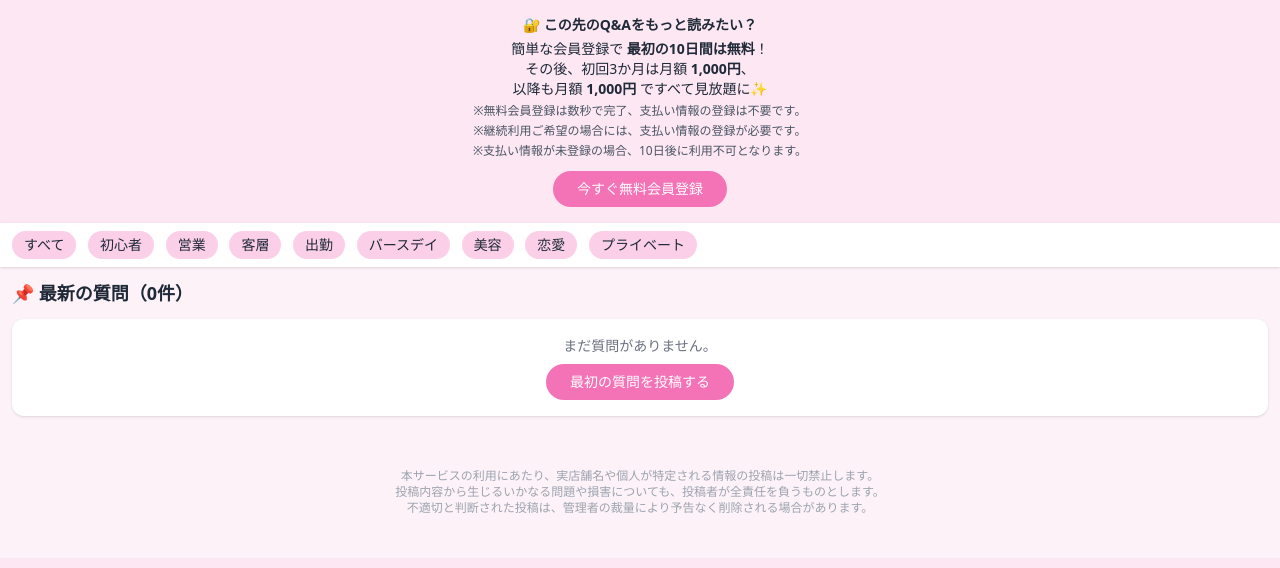
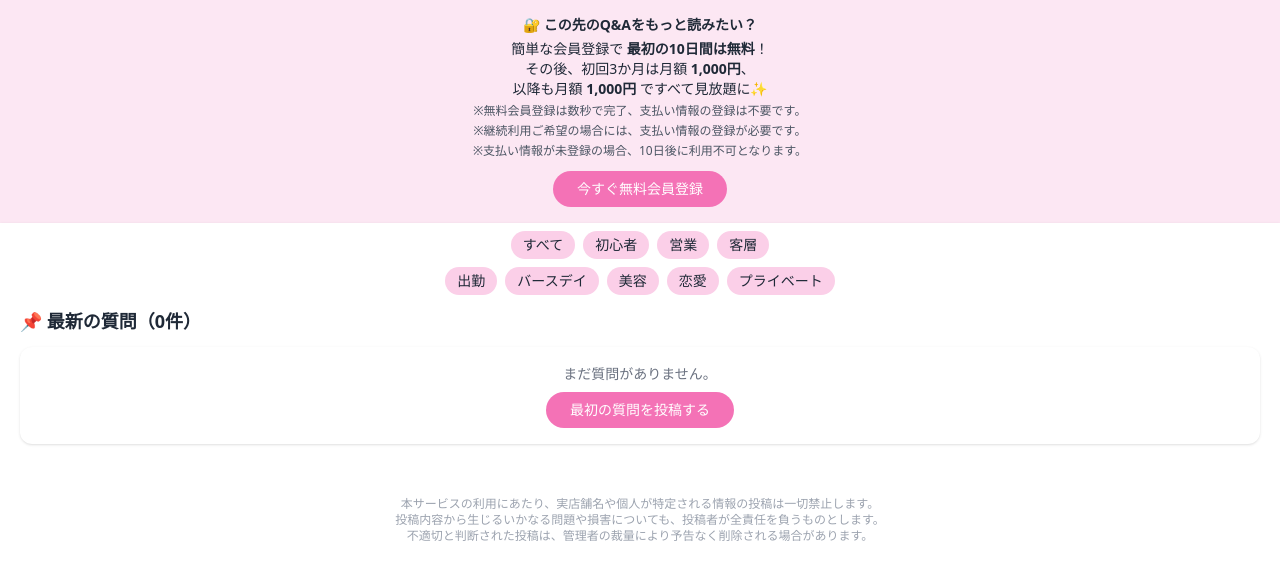
Before and after one commit to ymzk4160/ymzk4160-cabaq-flask, a Flask app: page / in a window 1280 px wide. Shown: the part 242-810 px from the top of the page. Before the commit the page ends 755 px from the top, so only its background shows below. Run offline with Flask 3, Linux system fonts and the light colour scheme; some libraries are stand-ins or nearby versions.

Commit message:
Update index.html

```diff
--- a/app/templates/main/index.html
+++ b/app/templates/main/index.html
@@ -39,12 +39,17 @@
   </button>
 </section>
 
-<!-- カテゴリスライダー（スクロールバーなし） -->
-<div class="overflow-x-auto whitespace-nowrap p-2 bg-white shadow no-scrollbar">
+<!-- カテゴリー（2段表示） -->
+<div class="p-2 bg-white shadow">
+  <!-- 1段目 -->
+  <div class="flex justify-center mb-2">
     <button onclick="filterCategory('all')" class="category-button inline-block bg-pink-200 hover:bg-pink-300 text-sm px-3 py-1 rounded-full mx-1" data-category-btn="all">すべて</button>
     <button onclick="filterCategory('初心者')" class="category-button inline-block bg-pink-200 hover:bg-pink-300 text-sm px-3 py-1 rounded-full mx-1" data-category-btn="初心者">初心者</button>
     <button onclick="filterCategory('営業')" class="category-button inline-block bg-pink-200 hover:bg-pink-300 text-sm px-3 py-1 rounded-full mx-1" data-category-btn="営業">営業</button>
     <button onclick="filterCategory('客層')" class="category-button inline-block bg-pink-200 hover:bg-pink-300 text-sm px-3 py-1 rounded-full mx-1" data-category-btn="客層">客層</button>
+  </div>
+  <!-- 2段目 -->
+  <div class="flex justify-center">
     <button onclick="filterCategory('出勤')" class="category-button inline-block bg-pink-200 hover:bg-pink-300 text-sm px-3 py-1 rounded-full mx-1" data-category-btn="出勤">出勤</button>
     <button onclick="filterCategory('バースデイ')" class="category-button inline-block bg-pink-200 hover:bg-pink-300 text-sm px-3 py-1 rounded-full mx-1" data-category-btn="バースデイ">バースデイ</button>
     <button onclick="filterCategory('美容')" class="category-button inline-block bg-pink-200 hover:bg-pink-300 text-sm px-3 py-1 rounded-full mx-1" data-category-btn="美容">美容</button>
```
Lines whose indentation alone changed are shown as unchanged.
